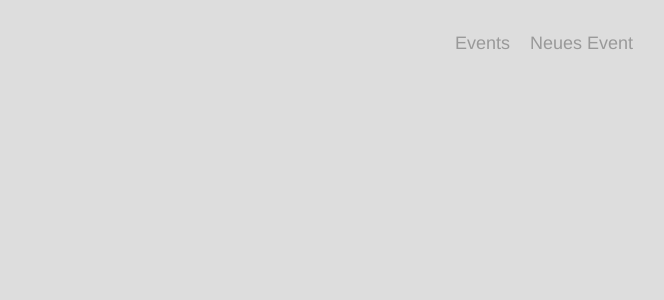
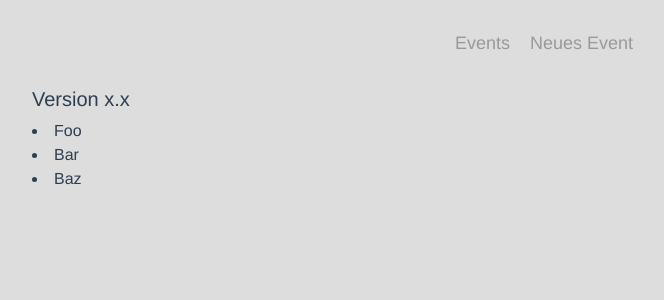
Before and after one commit to Senti81/konzi-client, a Vue app: page /news in a window 1280 px wide. Before the commit this address had no page. Shown: the top 300 px of the page, without its empty margins (96-760 px from the left). Built offline with nearby package versions, Linux system fonts and the light colour scheme.

Commit message:
added News route

```diff
--- a/src/router/index.js
+++ b/src/router/index.js
@@ -2,6 +2,7 @@ import { createRouter, createWebHistory } from 'vue-router'
 import Home from '../views/Home.vue'
 import NewEvent from '../views/NewEvent.vue'
 import EditEvent from '../views/EditEvent.vue'
+import News from '../views/News.vue'
 
 const routes = [
   {
@@ -19,6 +20,11 @@ const routes = [
     name: 'EditEvent',
     component: EditEvent,
     props: true
+  },
+  {
+    path: '/news',
+    name: 'News',
+    component: News
   }
 ]
 
--- /dev/null
+++ b/src/views/News.vue
@@ -0,0 +1,16 @@
+<template>
+  <h5>Version x.x</h5>
+  <li>Foo</li>
+  <li>Bar</li>
+  <li>Baz</li>
+</template>
+
+<script>
+export default {
+
+}
+</script>
+
+<style>
+
+</style>
```
